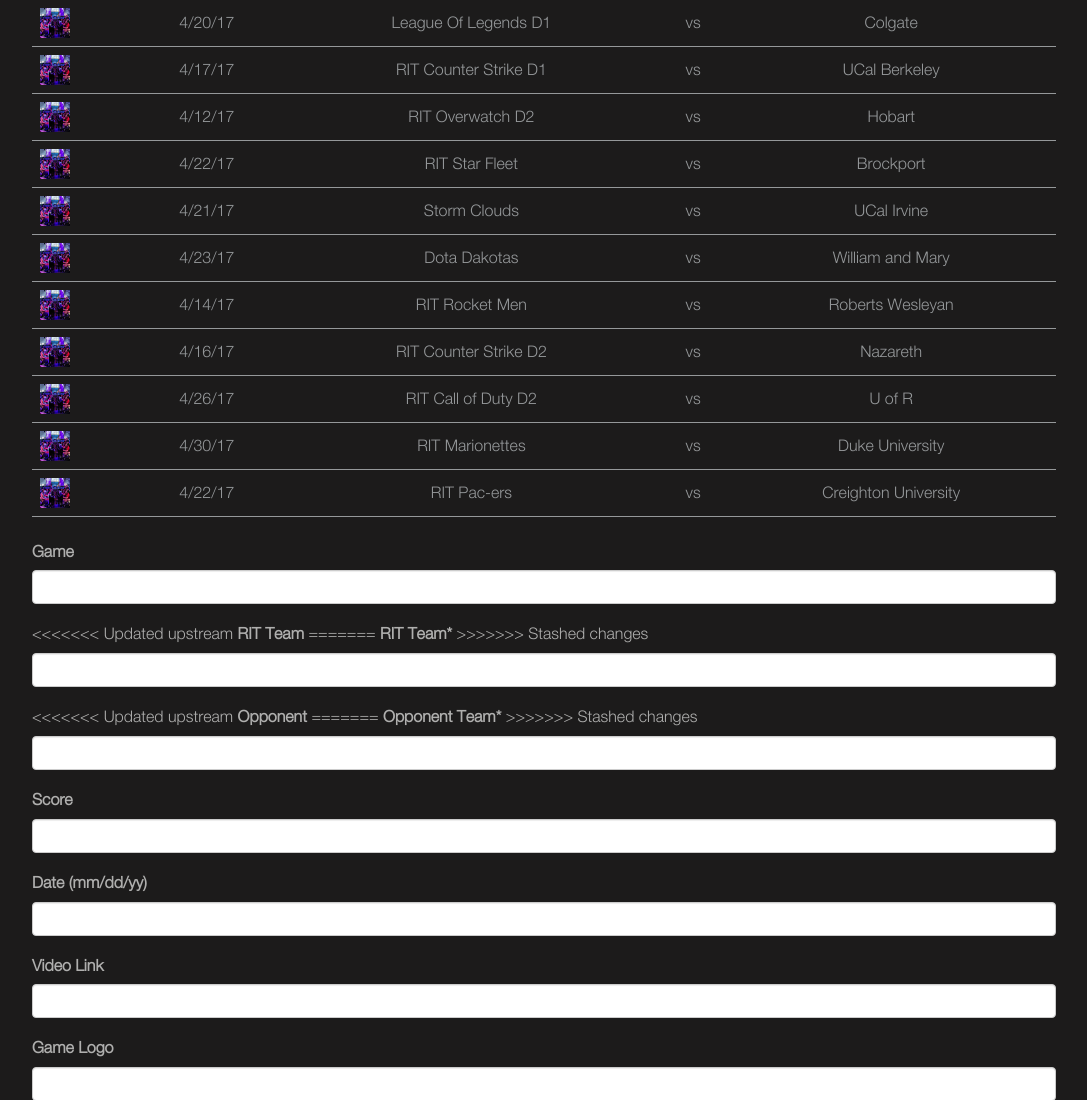
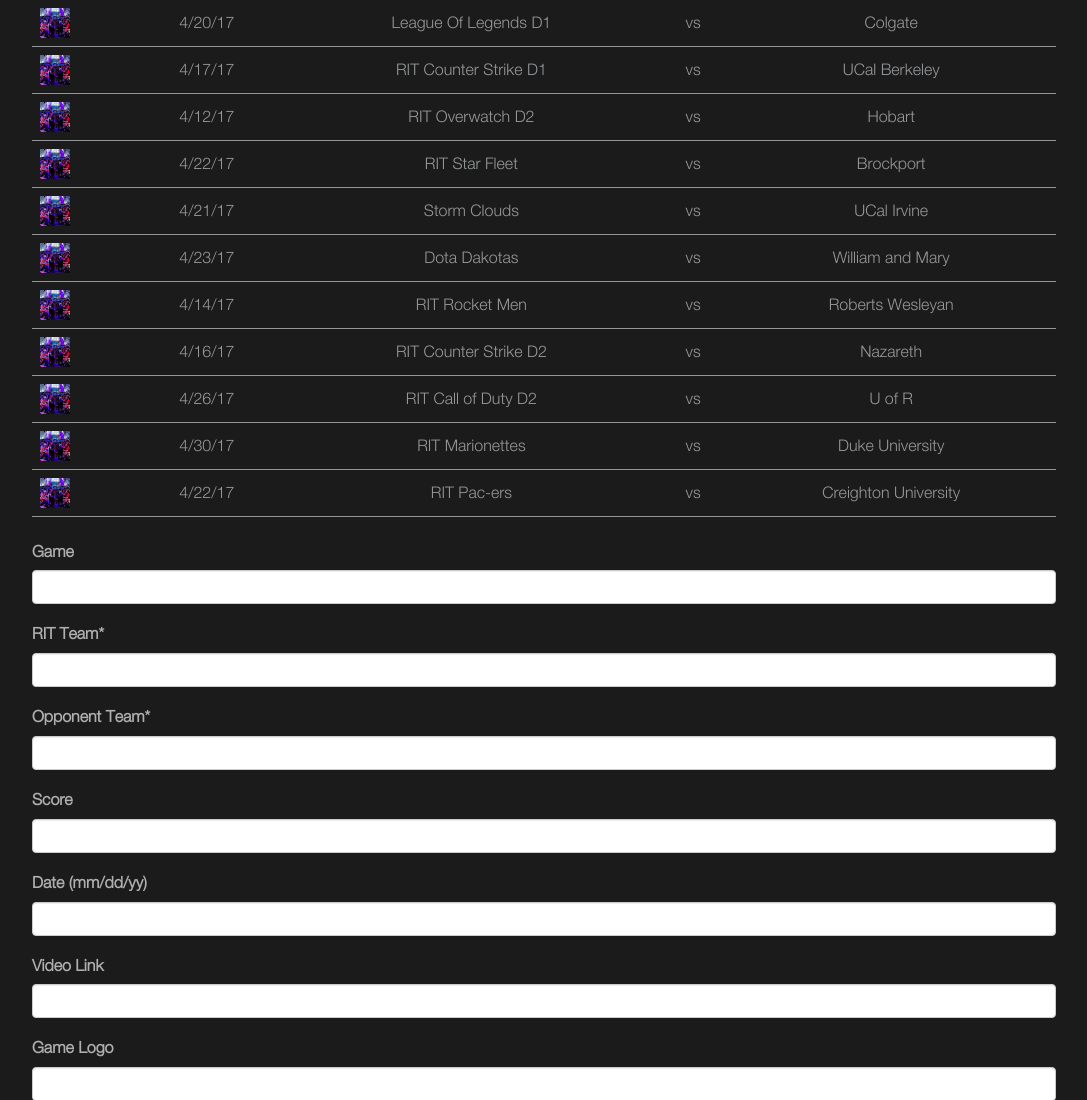
Before and after one commit to pinajbasutkar/RIT-eSports, a PHP site: page /admin_edit_matches.php in a window 1280 px wide. Shown: the part 304-1404 px from the top of the page, without its empty margins (96-1183 px from the left). Run offline with PHP 8.4, Linux system fonts and the light colour scheme; data comes from the database, SQL or seed files in the repository; some libraries are stand-ins or nearby versions.

Commit message:
Changed form field labels

```diff
--- a/admin_add_matches.php
+++ b/admin_add_matches.php
@@ -36,11 +36,7 @@
 				</div>
 
 				<div class="form-group">
-<<<<<<< Updated upstream
-					<label for="team2">Opponent*</label>
-=======
 					<label for="team2">Opponent Team*</label>
->>>>>>> Stashed changes
 					<input type="text" class="form-control" rows="1" name="add_team2" required>
 				</div>
 
--- a/admin_edit_matches.php
+++ b/admin_edit_matches.php
@@ -100,20 +100,12 @@
                 </div>
 
                 <div class="form-group">
-<<<<<<< Updated upstream
-                    <label for="team1">RIT Team</label>
-=======
                     <label for="team1">RIT Team*</label>
->>>>>>> Stashed changes
                     <input type="text" class="form-control" rows="1" id="team1">
                 </div>
 
                 <div class="form-group">
-<<<<<<< Updated upstream
-                    <label for="team2">Opponent</label>
-=======
                     <label for="team2">Opponent Team*</label>
->>>>>>> Stashed changes
                     <input type="text" class="form-control" rows="1" id="team2">
                 </div>
 
--- a/admin_edit_news.php
+++ b/admin_edit_news.php
@@ -88,7 +88,7 @@
                 </div>
 
 				<div class="form-group">
-                    <label for="news_heading">Headline</label>
+                    <label for="news_heading">Headline*</label>
                     <input type="text" class="form-control" rows="1" id="headline" name="headline">
                 </div>
 
@@ -108,7 +108,7 @@
                 </div>
 
                 <div class="form-group">
-                    <label for="content">Description</label>
+                    <label for="content">Description*</label>
                     <textarea class="form-control" rows="8" id="content" name="content"> </textarea>
                 </div>
 
```
